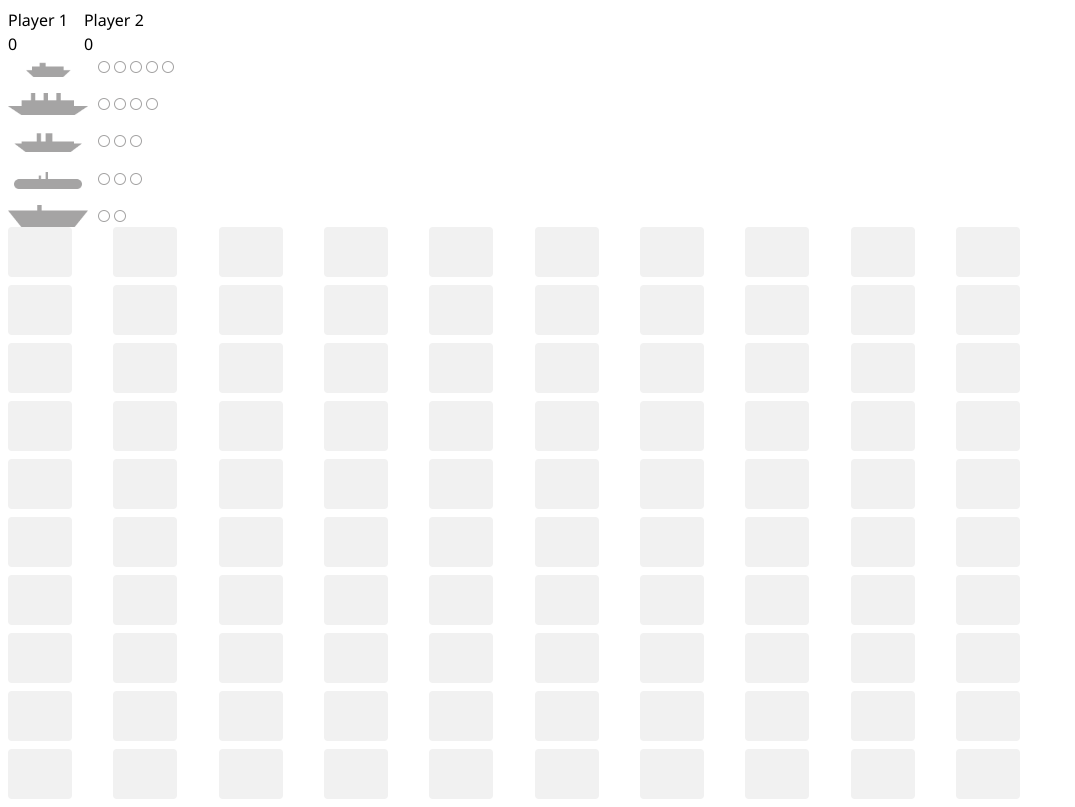
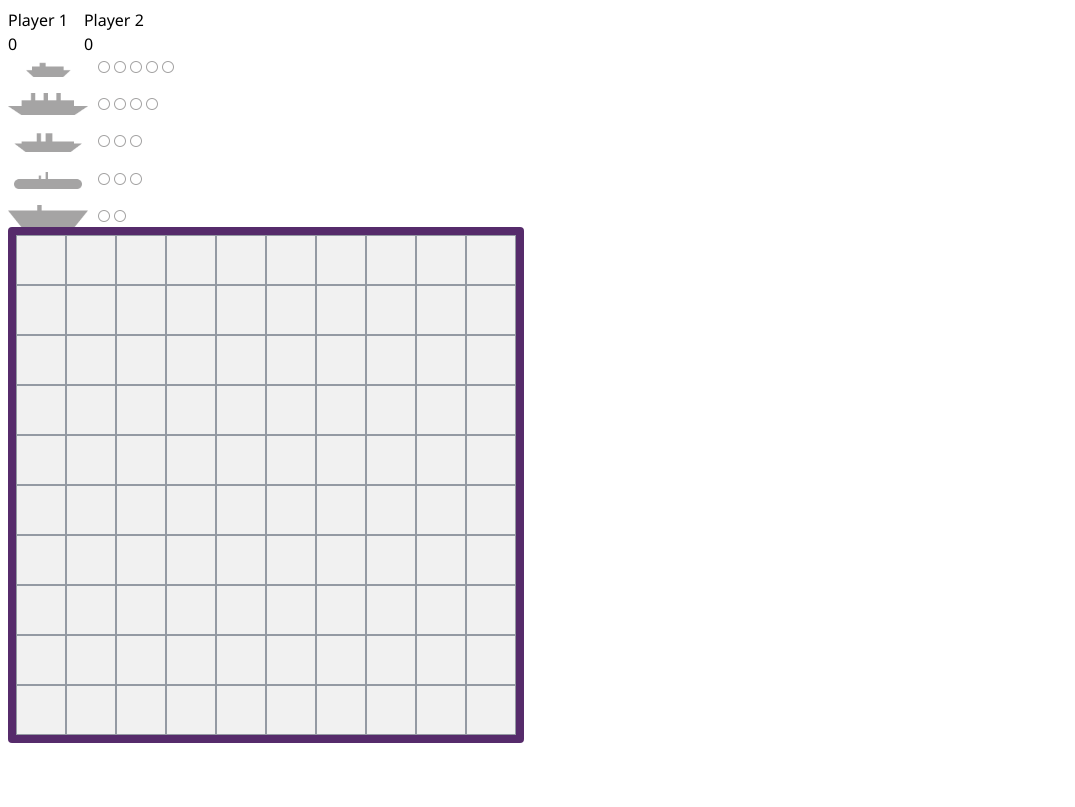
Before and after one commit to dmclavel/battleship, a React (Vite) app: page / in a window 1280 px wide. Shown: the whole page, without its empty margins (0-1075 px from the left). Built offline with nearby package versions, Linux system fonts and the light colour scheme.

Commit message:
Apply initial styling to Board

```diff
--- a/src/features/board/Board.tsx
+++ b/src/features/board/Board.tsx
@@ -41,7 +41,7 @@ const Board: FC<BoardProps> = ({
   loadedShips,
   sunkShips,
 }) => {
-  useSelector(selectWinningCondition);
+  const hasWon = useSelector(selectWinningCondition);
 
   useEffect(() => {
     dispatchInitializeBoard(boardConfig);
@@ -55,8 +55,21 @@ const Board: FC<BoardProps> = ({
   };
 
   return (
-    <Box>
-      <Grid container gap={1}>
+    <Box
+      sx={{
+        width: ['500px', '500px', '500px'],
+        padding: '0.5rem',
+        borderRadius: '4px',
+        backgroundColor: 'primary.500',
+      }}
+    >
+      <Grid
+        container
+        sx={{
+          width: 'inherit',
+          backgroundColor: 'primary.400',
+        }}
+      >
         {board.map((row, rowIndex) => (
           <Grid
             key={Symbol(row[0].id).toString()}
@@ -68,10 +81,13 @@ const Board: FC<BoardProps> = ({
               const coordinates = `${rowIndex},${columnIndex}`;
               const shipType = loadedShips[coordinates];
               return (
-                <Grid key={id} desktop={1} tablet={1} mobile={1}>
+                <Grid
+                  key={id}
+                >
                   <Square
                     battleshipInfo={sunkShips[shipType]}
                     coordinates={`${rowIndex},${columnIndex}`}
+                    hasWon={hasWon}
                     isHit={Boolean(hitTimestamp)}
                     onClick={() => {
                       handleSquareClick(rowIndex, columnIndex);
--- a/src/features/board/Square.tsx
+++ b/src/features/board/Square.tsx
@@ -10,6 +10,7 @@ import type { BattleshipState } from '../../shared/types/redux';
 interface SquareProps {
   battleshipInfo?: BattleshipState;
   coordinates: string;
+  hasWon: boolean;
   isHit: boolean;
   onClick: (event: SyntheticEvent) => void;
 }
@@ -17,6 +18,7 @@ interface SquareProps {
 const Square: FC<SquareProps> = ({
   battleshipInfo,
   coordinates,
+  hasWon,
   isHit,
   onClick,
 }) => {
@@ -27,11 +29,16 @@ const Square: FC<SquareProps> = ({
 
   return (
     <Button
-      disabled={isHit}
+      disabled={isHit || hasWon}
       type="button"
       sx={{
-        width: 50,
-        height: 50,
+        width: [50, 50, 50],
+        height: [50, 50, 50],
+        padding: 0,
+        minWidth: 'unset',
+        borderRadius: 0,
+        border: '1px solid',
+        borderColor: 'grey.300',
         backgroundColor: 'grey.100',
         '&:hover': {
           backgroundColor: 'primary.500',
@@ -43,8 +50,8 @@ const Square: FC<SquareProps> = ({
         <Box
           component="img"
           sx={{
-            width: '1rem',
-            height: '1rem',
+            width: 'inherit',
+            height: 'inherit',
           }}
           alt={isAMiss ? 'miss' : 'hit'}
           src={isAMiss ? HIT_OR_MISS_IMAGES.miss : HIT_OR_MISS_IMAGES.hit}
--- a/src/features/ships/Ship.tsx
+++ b/src/features/ships/Ship.tsx
@@ -32,22 +32,33 @@ const Ship: FC<ShipProps> = ({
   shipType,
   sunkShips,
 }) => {
-  const sortValue = {
+  const sortValue: {
+    [key in 'hitSmall' | 'missSmall' | (string & {})]: 1 | -1;
+  } = {
     hitSmall: 1,
     missSmall: -1,
   };
-  const hitOrMissCircles = (() => (
+  const hitOrMissCircles: Array<{
+    uniqueId: string;
+    imgKey: string;
+  }> = (() => (
     positions.map((position) => {
       const coordinates = position.join(',');
       const shipCoordinates = sunkShips[shipType]?.coordinates ?? {};
       const isAHit = Boolean(shipCoordinates[coordinates]);
 
-      return isAHit ? 'hitSmall' : 'missSmall';
+      return {
+        uniqueId: `hit-identifier-${coordinates}`,
+        imgKey: isAHit ? 'hitSmall' : 'missSmall',
+      };
     })
-  ))().sort((a, b) => sortValue[b] - sortValue[a]);
+  ))().sort((a, b) => sortValue[b.imgKey] - sortValue[a.imgKey]);
 
   return (
-    <Grid alignItems="center" columnGap={1}>
+    <Grid
+      alignItems="center"
+      columnGap={1}
+    >
       <Box
         component="img"
         sx={{
@@ -58,16 +69,17 @@ const Ship: FC<ShipProps> = ({
         src={SHIP_IMAGES[shipType] ?? SHIP_IMAGES.battleship}
       />
       <Grid>
-        {hitOrMissCircles.map((imgKey) => {
+        {hitOrMissCircles.map((imgInfo) => {
           return (
             <Box
+              key={imgInfo.uniqueId}
               component="img"
               sx={{
                 width: '1rem',
                 height: 'auto',
               }}
-              alt={imgKey === 'hitSmall' ? 'hit' : 'miss'}
-              src={HIT_OR_MISS_IMAGES[imgKey]}
+              alt={imgInfo.imgKey === 'hitSmall' ? 'hit' : 'miss'}
+              src={HIT_OR_MISS_IMAGES[imgInfo.imgKey as ('hitSmall' | 'missSmall')]}
             />
           );
         })}
--- a/src/features/ships/Ships.tsx
+++ b/src/features/ships/Ships.tsx
@@ -29,7 +29,12 @@ const Ships: FC<ShipsProps> = ({
         flexDirection="column"
       >
         {shipsLayout.map(({ ship, positions }) => (
-          <Ship shipType={ship} positions={positions} sunkShips={sunkShips} />
+          <Ship
+            key={`${ship}-${positions.toString()}`}
+            shipType={ship}
+            positions={positions}
+            sunkShips={sunkShips}
+          />
         ))}
       </Grid>
     </>
```
